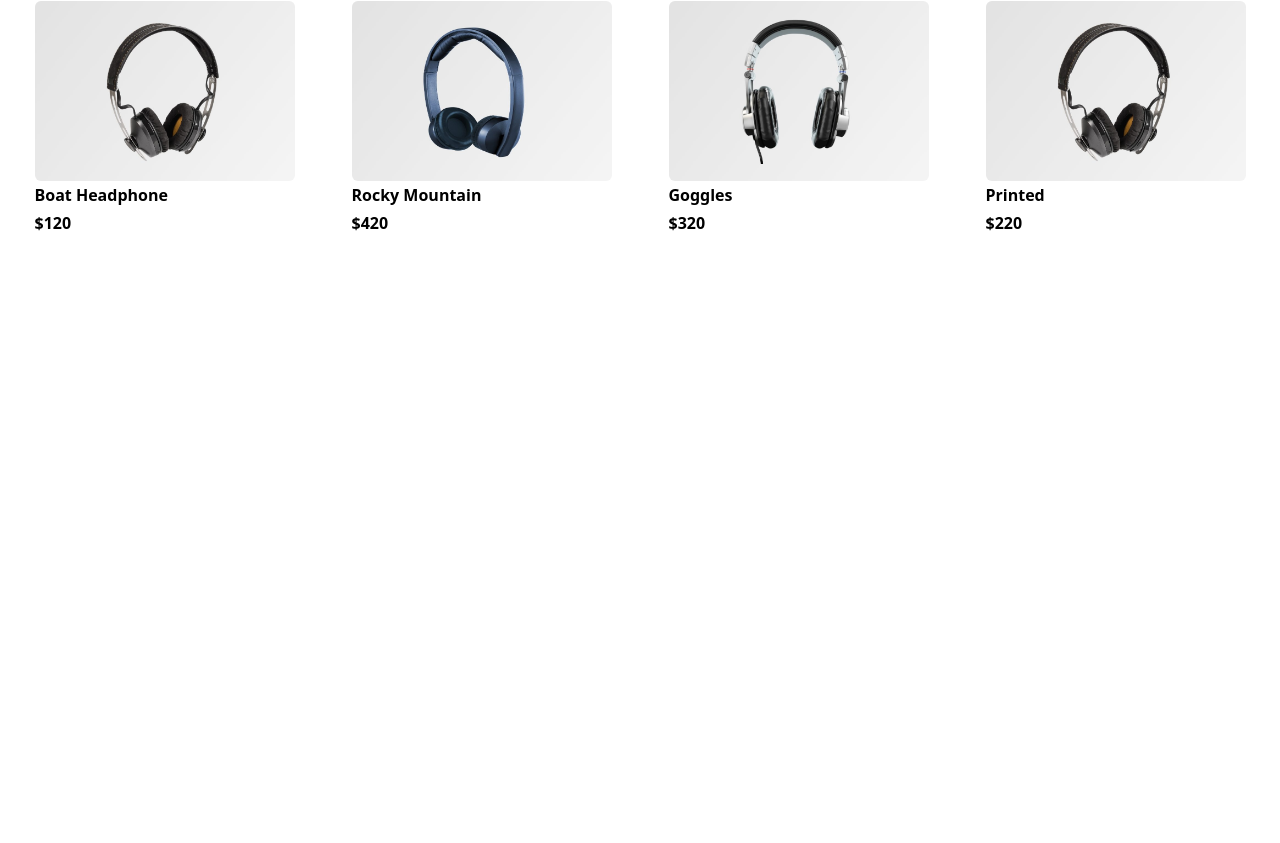
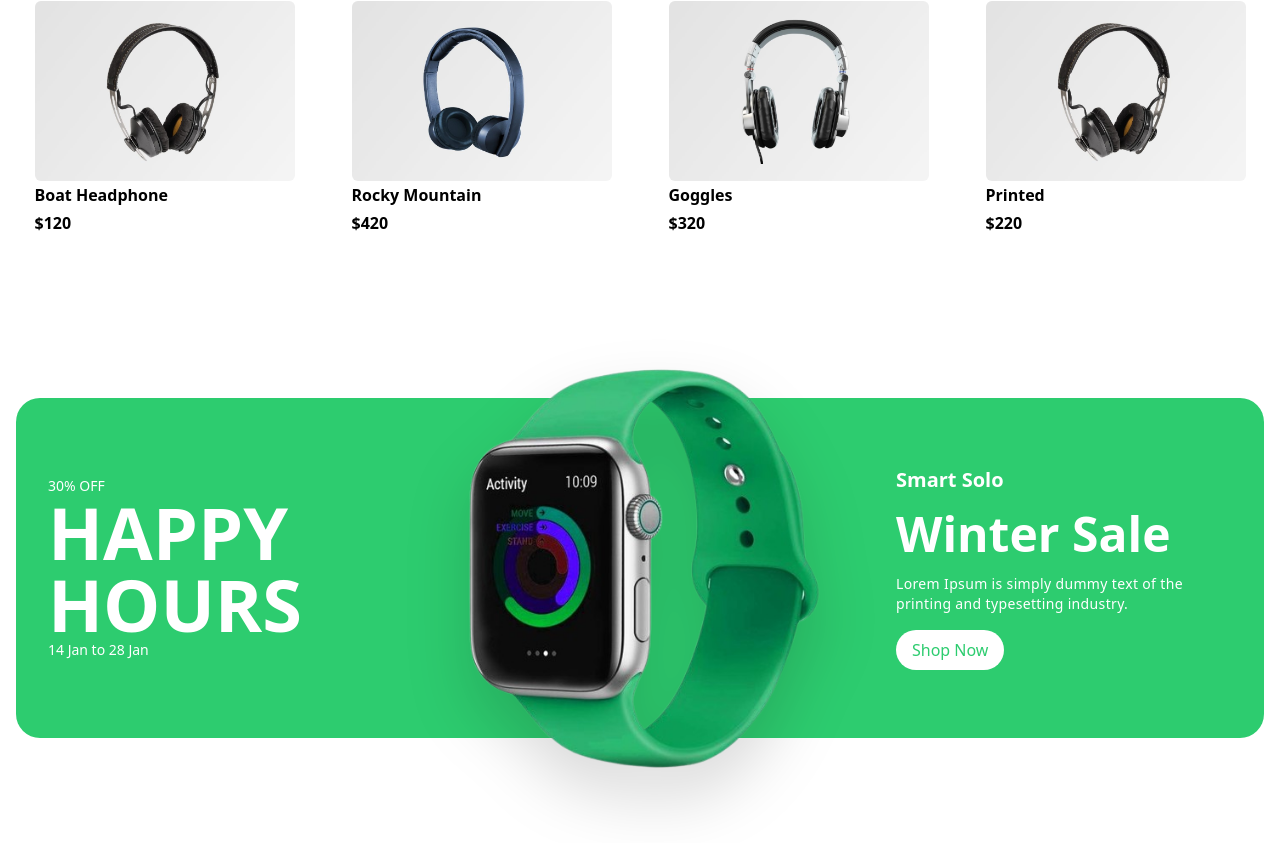
Before and after one commit to MatheusZamo/next-level, a React (Vite) app: page / in a window 1280 px wide. Shown: the part 2635-3478 px from the top of the page. Before the commit the page ends 2928 px from the top, so only its background shows below. Built offline with nearby package versions, Linux system fonts and the light colour scheme.

Commit message:
banner2 added

```diff
--- a/src/app.jsx
+++ b/src/app.jsx
@@ -7,7 +7,7 @@ import { Services } from "./components/Services"
 import { Banner } from "./components/Banner"
 import { Products } from "./components/Products"
 
-const BannerData = {
+const banner1 = {
   discount: "30% OFF",
   title: "Fine Smile",
   date: "10 Jan to 28 Jan",
@@ -17,6 +17,18 @@ const BannerData = {
   title4:
     "Lorem Ipsum is simply dummy text of the printing and typesetting industry.",
   bgColor: "#f42c37",
+}
+
+const banner2 = {
+  discount: "30% OFF",
+  title: "Happy Hours",
+  date: "14 Jan to 28 Jan",
+  image: "smartwatch.png",
+  title2: "Smart Solo",
+  title3: "Winter Sale",
+  title4:
+    "Lorem Ipsum is simply dummy text of the printing and typesetting industry.",
+  bgColor: "#2DCC6F",
 }
 
 const App = () => {
@@ -31,8 +43,9 @@ const App = () => {
       <Category />
       <Category2 />
       <Services />
-      <Banner data={BannerData} />
+      <Banner data={banner1} />
       <Products />
+      <Banner data={banner2} />
     </div>
   )
 }
```
Also changed, not shown: public/smartwatch.png (renamed from public/smartwatch2-removebg-preview.png).
